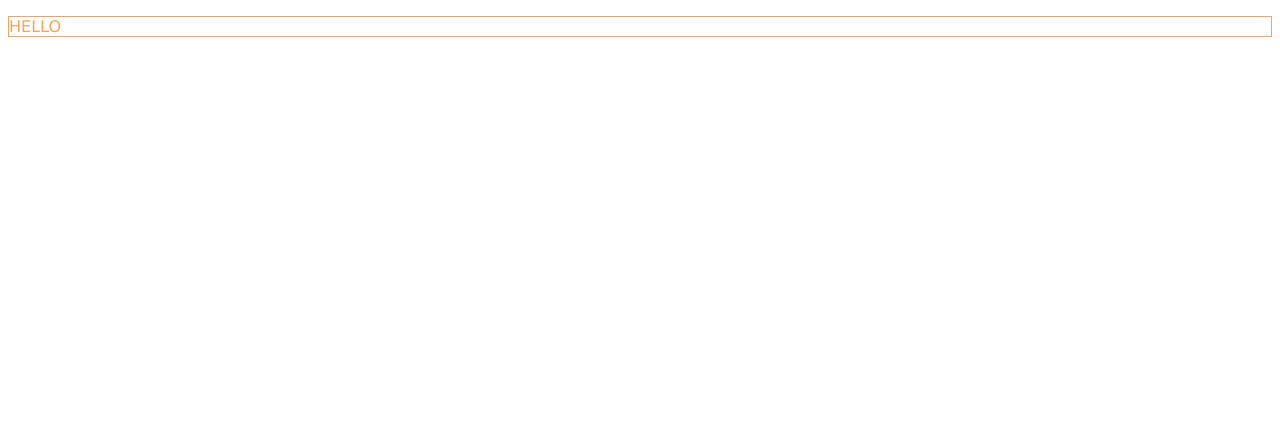
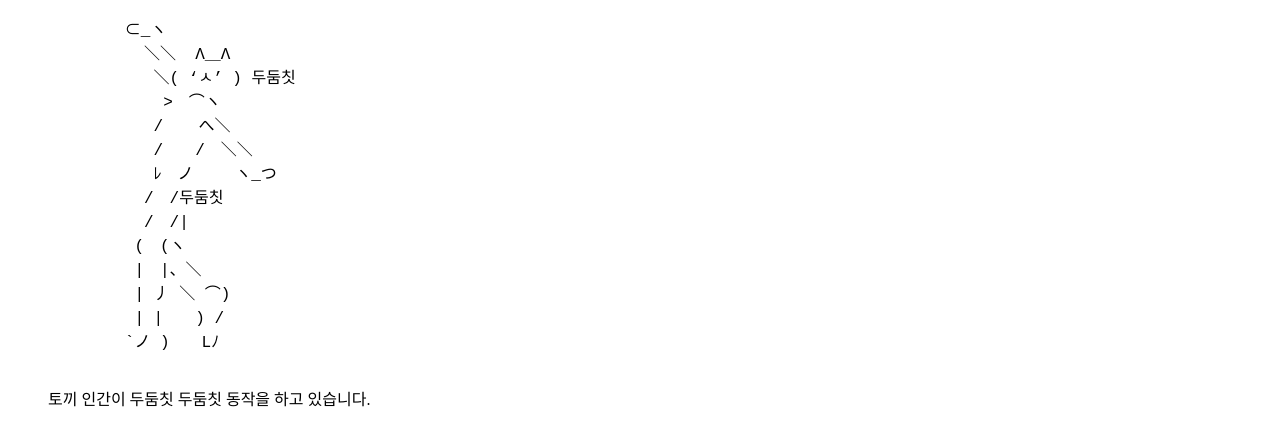
Before and after one commit to Seunggyu-Jung/codeline-HTML-CSS, a plain HTML site: page pr2023-3-2/001.html in a window 1280 px wide. Drawn offline with Linux system fonts and the light colour scheme.

Commit message:
3월2일

```diff
--- a/pr2023-3-2/001.css
+++ b/pr2023-3-2/001.css
@@ -1,11 +0,0 @@
-div {	color: sandybrown;}
-p {
-	border: 1px solid currentColor;
-    font-family: 'Pretendard-Regular', Verdana, sans-serif;
-    text-transform: uppercase;
-}
-
-@font-face {
-    font-family: "Bitstream Vera Serif Bold";
-    src: url("https://developer.mozilla.org/@api/deki/files/2934/=VeraSeBd.ttf");
-  }
--- a/pr2023-3-2/001.html
+++ b/pr2023-3-2/001.html
@@ -10,16 +10,31 @@
         html {
             font-size: 1rem;
         }
+    </style> <!--HTML내에서 스타일에 영향을 줌-->
+</head>
+<body>   <!--HTML의 내용을 담당(각종 정보나 동작을 담고 있음)-->
 
-
-    </style>
-</head>
-<body>
-    <div>
-        <p>hello</p>
-    </div>
-
-
+    <figure role="img" aria-labelledby="caption">
+        <pre>
+        ⊂_ヽ
+          ＼＼  Λ＿Λ
+           ＼( ‘ㅅ’ ) 두둠칫
+            >　⌒ヽ
+           / 　 へ＼
+           /　　/　＼＼
+           ﾚ　ノ　　 ヽ_つ
+          /　/두둠칫
+          /　/|
+         (　(ヽ
+         |　|、＼
+         | 丿 ＼ ⌒)
+         | |　　) /
+        `ノ )　　Lﾉ
+        </pre>
+        <figcaption id="caption">
+          토끼 인간이 두둠칫 두둠칫 동작을 하고 있습니다.
+        </figcaption>
+      </figure>
 
 </body>
 </html>
```
Also changed, not shown: 1 other file.
